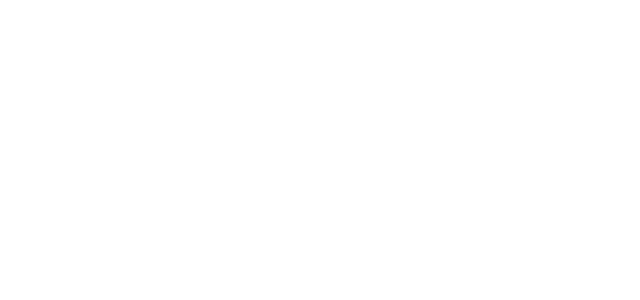
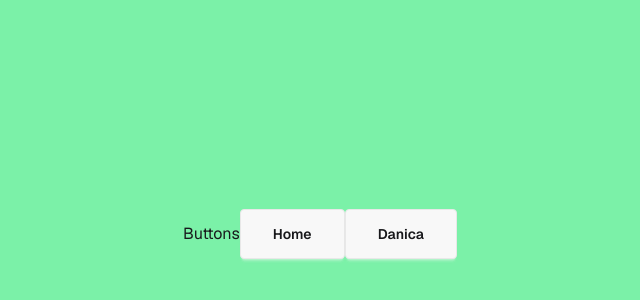
Before and after one commit to Seb-08/hacc2025, a Next.js app: page /TonyDanica/lokahi in a window 1280 px wide. Shown: the part 166-466 px from the top of the page, without its empty margins (320-960 px from the left). Built offline with nearby package versions, Linux system fonts and the light colour scheme.

Commit message:
Push to loka branch w/ own page

```diff
--- a/package.json
+++ b/package.json
@@ -19,7 +19,6 @@
 	},
 	"dependencies": {
 		"@t3-oss/env-nextjs": "^0.12.0",
-		"daisyui": "^5.1.14",
 		"drizzle-orm": "^0.41.0",
 		"next": "^15.2.3",
 		"postgres": "^3.4.4",
@@ -34,6 +33,7 @@
 		"@types/react": "^19.0.0",
 		"@types/react-dom": "^19.0.0",
 		"autoprefixer": "^10.4.21",
+		"daisyui": "^5.1.14",
 		"drizzle-kit": "^0.30.5",
 		"postcss": "^8.5.3",
 		"tailwindcss": "^4.0.15",
--- a/src/app/TonyDanica/lokahi/page.tsx
+++ b/src/app/TonyDanica/lokahi/page.tsx
@@ -2,7 +2,20 @@
 
 export default function HomePage() {
 	return (
-		<main>
+		<main className="flex min-h-screen items-center justify-center bg-green-300">
+			<h1 className="object-top text-2x1">Buttons</h1>
+			<div>
+			<Link href="../../">
+			<button className ="btn btn-siccess btn-x1 px-8 py-6 text-2x1">
+				Home
+			</button>
+			</Link>
+			<Link href="../TonyDanica/danica">
+			<button className ="btn btn-siccess btn-x1 px-8 py-6 text-2x1">
+				Danica
+			</button>
+			</Link>
+			</div>
 		</main>
 	);
 }
--- a/src/styles/globals.css
+++ b/src/styles/globals.css
@@ -1,4 +1,5 @@
 @import "tailwindcss";
+@plugin "daisyui";
 
 /* Optional custom font */
 :root {
```
Also changed, not shown: 1 other file (tests, documents, lock files or other folders).
